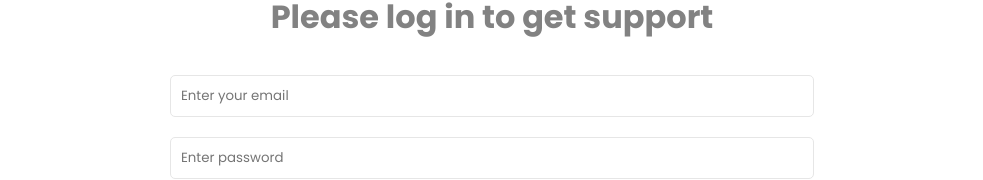
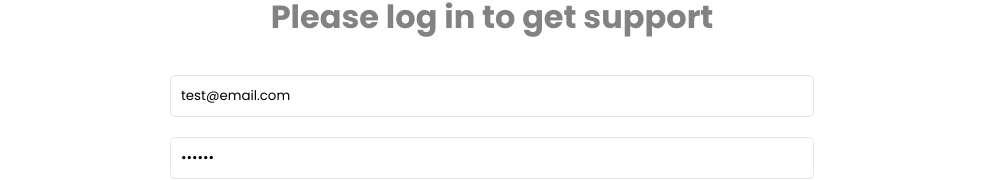
Before and after one commit to almaastaj/SupportDeskApp, a React (Create React App) app in the folder frontend/: page /login in a window 1280 px wide. Shown: the part 198-378 px from the top of the page, without its empty margins (148-1131 px from the left). Built offline with nearby package versions, Linux system fonts and the light colour scheme.

Commit message:
Add Default Login

```diff
--- a/frontend/src/pages/Login.jsx
+++ b/frontend/src/pages/Login.jsx
@@ -9,8 +9,8 @@ import Spinner from "../components/Spinner";
 
 const Login = () => {
     const [formData, setFormData] = useState({
-        email: "",
-        password: "",
+        email: "test@email.com",
+        password: "123456",
     });
 
     const { email, password } = formData;
```
